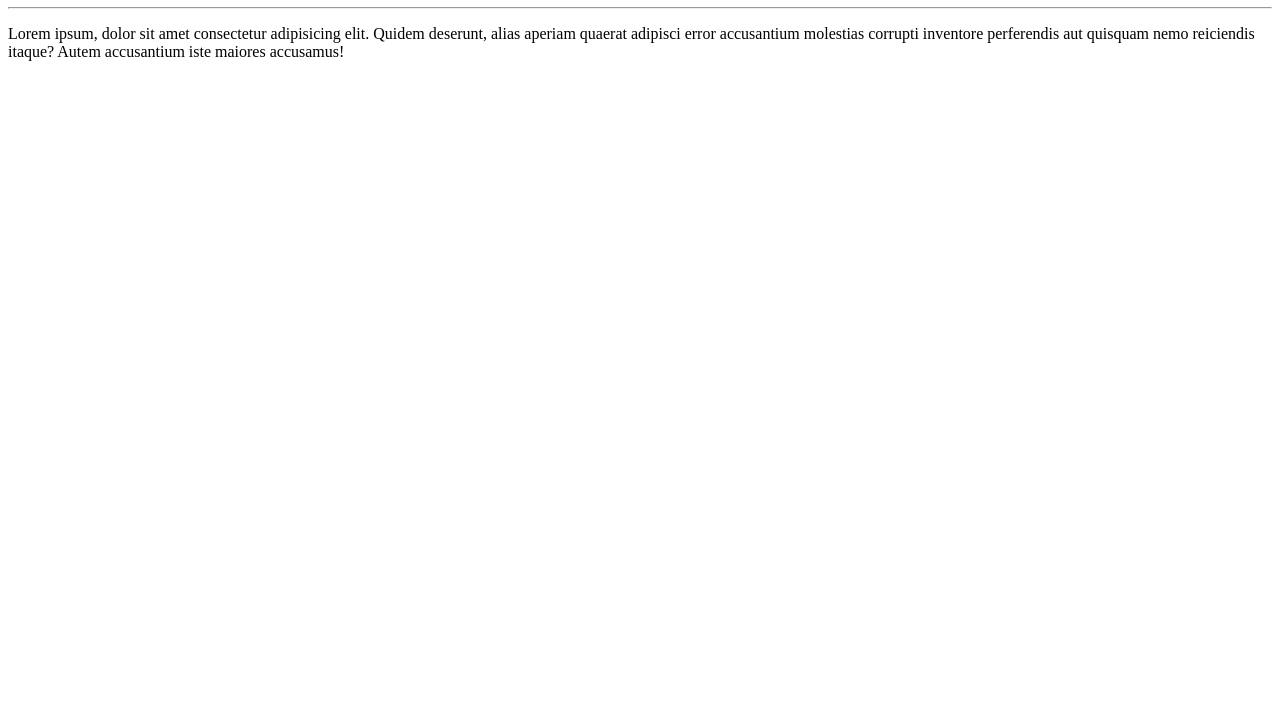
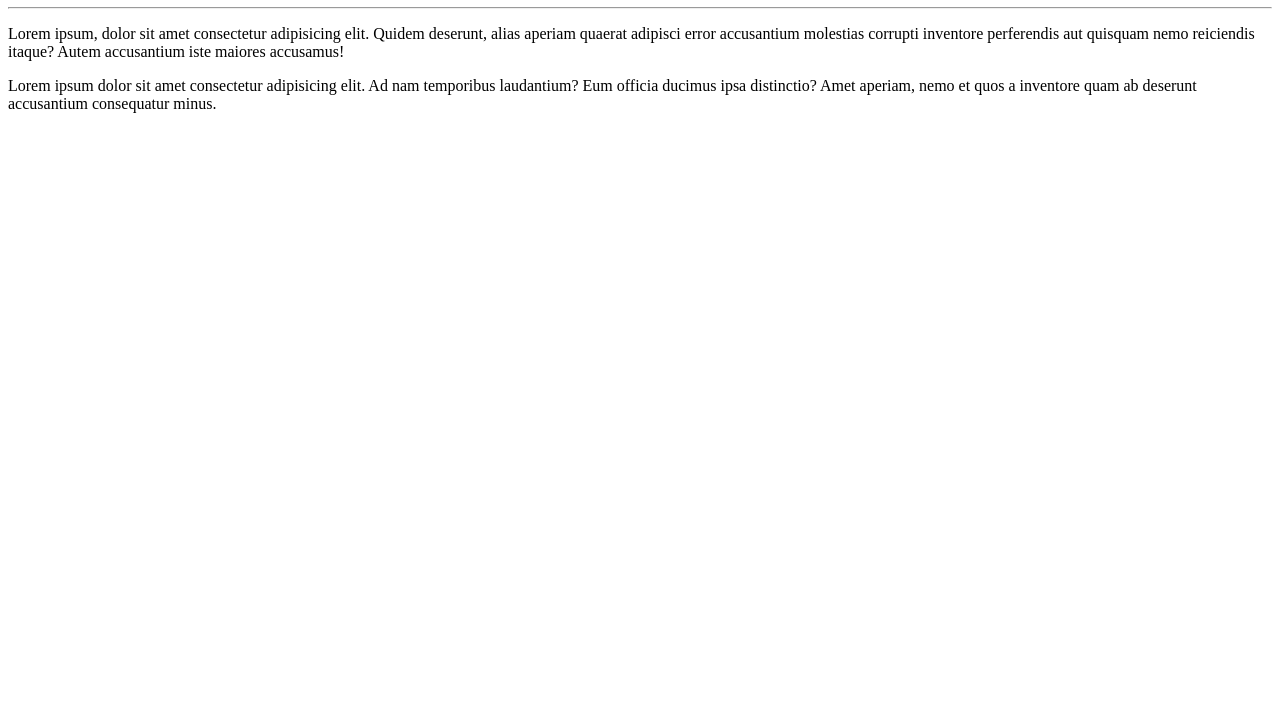
Before and after one commit to RafinhaTN/First-Repository, a plain HTML site: page site-exemplo/index.html in a window 1280 px wide. Shown: the part 73-800 px from the top of the page. Drawn offline with Linux system fonts and the light colour scheme.

Commit message:
Novo Parágrafo
+Paragrafo

```diff
--- a/site-exemplo/index.html
+++ b/site-exemplo/index.html
@@ -9,6 +9,7 @@
     <h1>Olá, Mundo!</h1>
     <hr>
     <p>Lorem ipsum, dolor sit amet consectetur adipisicing elit. Quidem deserunt, alias aperiam quaerat adipisci error accusantium molestias corrupti inventore perferendis aut quisquam nemo reiciendis itaque? Autem accusantium iste maiores accusamus!</p>
+    <p>Lorem ipsum dolor sit amet consectetur adipisicing elit. Ad nam temporibus laudantium? Eum officia ducimus ipsa distinctio? Amet aperiam, nemo et quos a inventore quam ab deserunt accusantium consequatur minus.</p>
 
 </body>
 </html>
```
